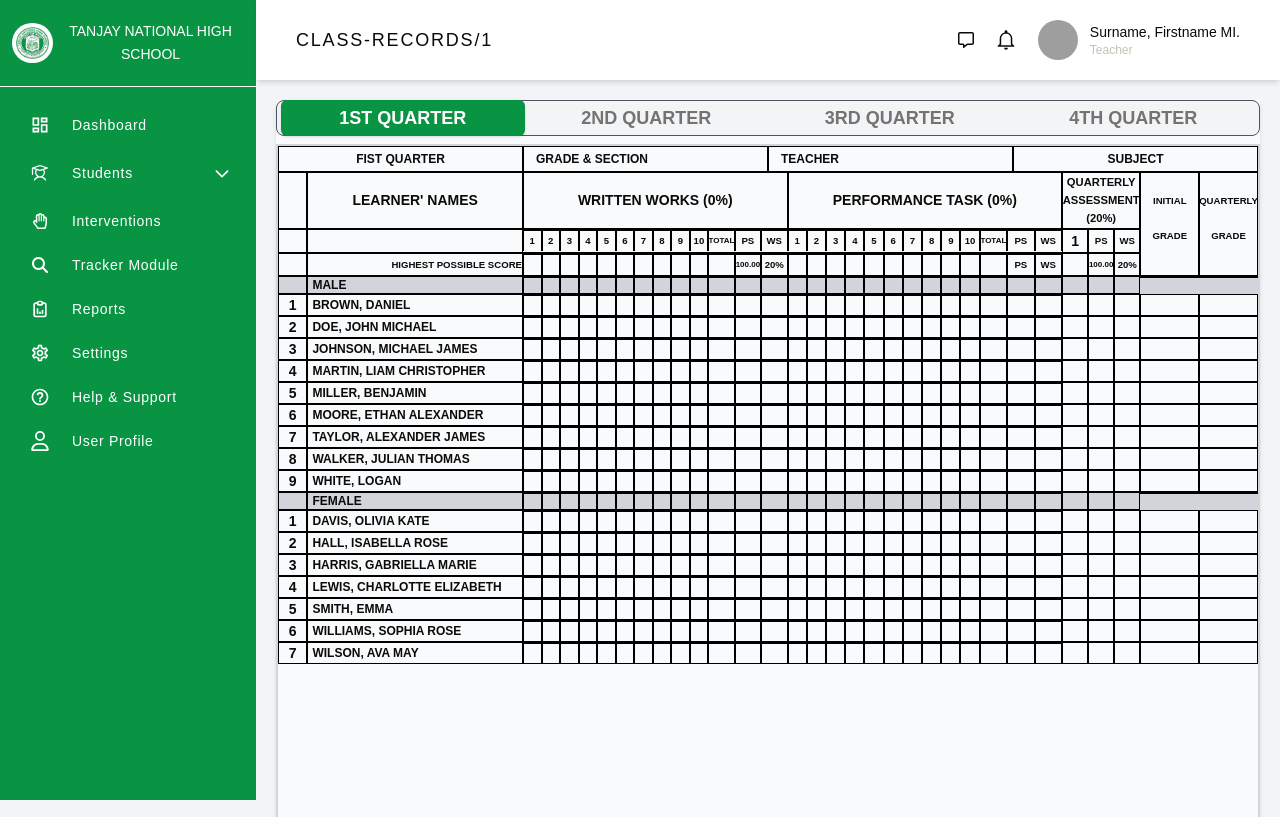
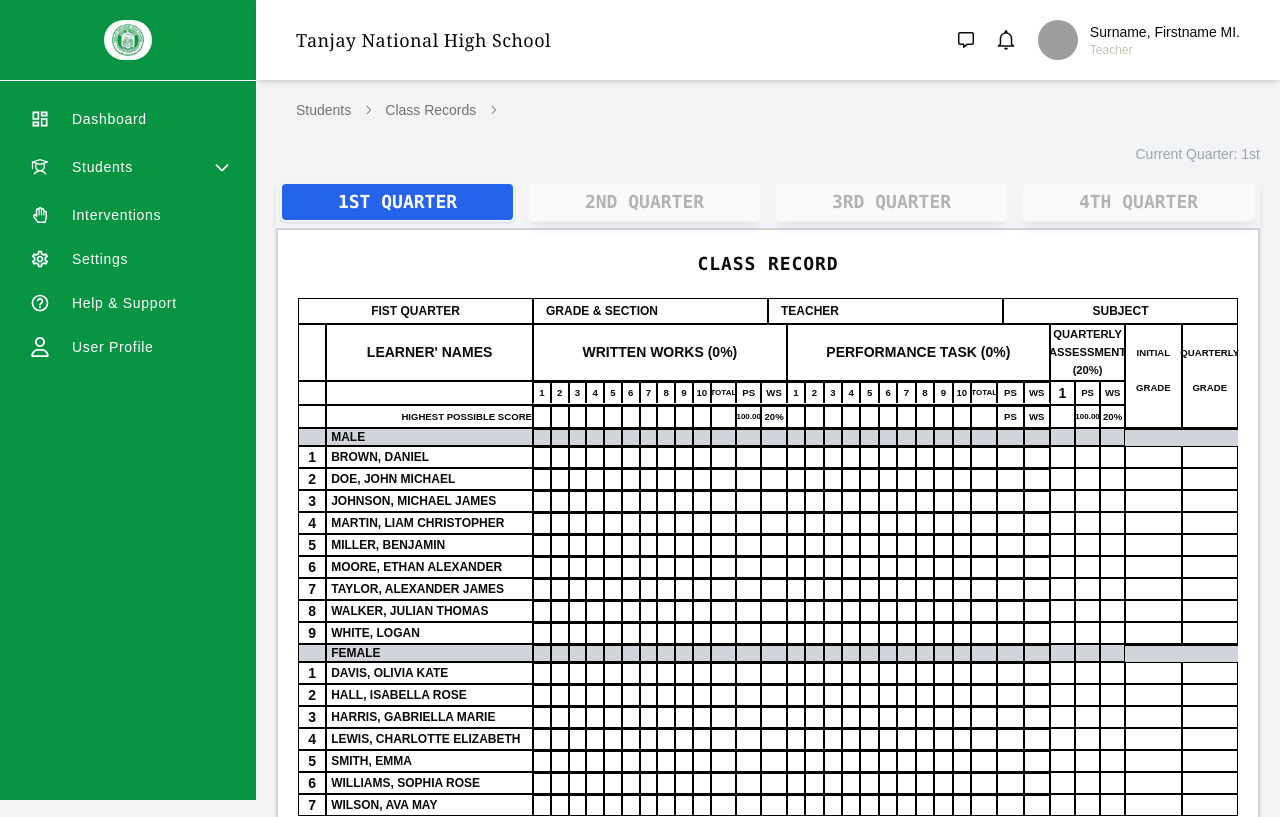
Before and after one commit to ReformaMark/e-school-record-management, a Next.js app: page /class-records/1 in a window 1280 px wide. Shown: the top 817 px of the page. Built offline with nearby package versions, Linux system fonts and the light colour scheme; grey boxes are pictures that could not be loaded.

Commit message:
Add breadcrumb navigation to various pages and update UI components for consistency

```diff
--- a/src/app/(teacher)/class-records/[section]/page.tsx
+++ b/src/app/(teacher)/class-records/[section]/page.tsx
@@ -3,6 +3,14 @@ import React from 'react'
 import { Tabs, TabsContent, TabsList, TabsTrigger } from "@/components/ui/tabs"
 import ClassRecordTemplate from '../_components/ClassRecordTemplate'
 import { sections } from '../../section/section-data'
+import {
+    Breadcrumb,
+    BreadcrumbItem,
+    BreadcrumbList,
+    BreadcrumbPage,
+    BreadcrumbSeparator
+} from "@/components/ui/breadcrumb"
+
 function SectionClassRecord({
     params
 }:{
@@ -11,17 +19,35 @@ function SectionClassRecord({
     }
 }) {
     const section = sections.find((section)=> section.section === params.section)
+    const currentQuarter = 1;
   return (
-    <div className='m-5 bg-white max-w-full min-h-screen'>
-        <Tabs defaultValue="1st" className="w-full mt-5 shadow-md bg-gray-50">
+    <div className='m-5 max-w-full min-h-screen'>
+         <Breadcrumb className="hidden md:flex mb-6 mt-5 ml-5">
+            <BreadcrumbList>
+                <BreadcrumbItem>
+                    <BreadcrumbPage className="text-muted-foreground">Students</BreadcrumbPage>
+                </BreadcrumbItem>
+                <BreadcrumbSeparator />
+                <BreadcrumbItem>
+                    <BreadcrumbPage  className="text-muted-foreground">Class Records</BreadcrumbPage>
+                </BreadcrumbItem>
+                <BreadcrumbSeparator />
+                <BreadcrumbItem>
+                    <BreadcrumbPage>{section?.section}</BreadcrumbPage>
+                </BreadcrumbItem>
+            </BreadcrumbList>
+        </Breadcrumb>
+        <h1 className='text-right w-full text-sm text-gray-400'>Current Quarter: {currentQuarter=== 1 ?"1st": currentQuarter === 2 ? "2nd" : currentQuarter === 3 ? "3rd" : "4th" } </h1>
+        <Tabs defaultValue={currentQuarter=== 1 ?"1st": currentQuarter === 2 ? "2nd" : currentQuarter === 3 ? "3rd" : "4th" } className="w-full mt-5 shadow-md ">
           {/* <h1 className='text-xs text-foreground font-semibold'>Select tab to show: </h1> */}
-          <TabsList className='bg-gray-100 border border-gray-600  w-full'>
-            <TabsTrigger value="1st" className='w-full uppercase data-[state=active]:bg-primary text-lg font-semibold data-[state=active]:text-white' >1st Quarter</TabsTrigger>
-            <TabsTrigger value="2nd" className='w-full uppercase data-[state=active]:bg-primary text-lg font-semibold data-[state=active]:text-white'>2nd Quarter</TabsTrigger>
-            <TabsTrigger value="3rd" className='w-full uppercase data-[state=active]:bg-primary text-lg font-semibold data-[state=active]:text-white'>3rd Quarter</TabsTrigger>
-            <TabsTrigger value="4th" className='w-full uppercase data-[state=active]:bg-primary text-lg font-semibold data-[state=active]:text-white'>4th Quarter</TabsTrigger>
+          <TabsList className=' space-x-3   w-full'>
+            <TabsTrigger value="1st" className='w-full shadow-lg  bg-white border-2 transition-colors duration-700 ease-in border-gray-100 font-mono uppercase data-[state=active]:bg-blue-600 text-lg font-semibold data-[state=active]:text-white' >1st Quarter</TabsTrigger>
+            <TabsTrigger disabled={currentQuarter < 2 ? true : false } value="2nd" className='w-full shadow-lg  bg-white border-2 transition-colors duration-700 ease-in border-gray-100 font-mono uppercase data-[state=active]:bg-blue-600 text-lg font-semibold data-[state=active]:text-white'>2nd Quarter</TabsTrigger>
+            <TabsTrigger disabled={currentQuarter < 3 ? true : false }  value="3rd" className='w-full shadow-lg  bg-white border-2 transition-colors duration-700 ease-in border-gray-100 font-mono  uppercase data-[state=active]:bg-blue-600 text-lg font-semibold data-[state=active]:text-white'>3rd Quarter</TabsTrigger>
+            <TabsTrigger disabled={currentQuarter < 4 ? true : false } value="4th" className='w-full shadow-lg bg-white  border-2 transition-colors duration-700 ease-in border-gray-100 font-mono  uppercase data-[state=active]:bg-blue-600 text-lg font-semibold data-[state=active]:text-white'>4th Quarter</TabsTrigger>
           </TabsList>
-          <TabsContent value="1st" className='min-h-screen border-2 border-gray-300'>
+          <TabsContent value="1st" className='min-h-screen transition-all duration-300 ease-in-out space-y-5 p-5 bg-white border-2 border-gray-300'>
+            <h1 className='text-lg uppercase tracking-wider font-semibold font-mono text-center'>Class Record</h1>
             <ClassRecordTemplate subject={section ? section.subject : ''} />
           </TabsContent>
           <TabsContent value="2nd" className='min-h-screen border-2 border-gray-300'>
--- a/src/app/(teacher)/class-records/page.tsx
+++ b/src/app/(teacher)/class-records/page.tsx
@@ -2,14 +2,35 @@
 import React from 'react'
 import SectionsCard from './_components/SectionsCard'
 import { sections } from '../section/section-data'
-
+import {
+    Breadcrumb,
+    BreadcrumbItem,
+    BreadcrumbList,
+    BreadcrumbPage,
+    BreadcrumbSeparator
+} from "@/components/ui/breadcrumb"
 function ClassRecordPage() {
 
   return (
-    <div className=' m-5 grid grid-cols-4 gap-10'>
-        {sections.map((section) =>(
-            <SectionsCard key={section.section} section={section}/>
-        ))}
+    <div className=" m-5 ">
+        <Breadcrumb className="hidden md:flex mb-6">
+            <BreadcrumbList>
+                <BreadcrumbItem>
+                    <BreadcrumbPage className="text-muted-foreground">Students</BreadcrumbPage>
+                </BreadcrumbItem>
+                <BreadcrumbSeparator />
+                <BreadcrumbItem>
+                    <BreadcrumbPage>Class Records</BreadcrumbPage>
+                </BreadcrumbItem>
+            </BreadcrumbList>
+        </Breadcrumb>
+        <h1 className='text-sm text-muted-foreground w-full text-right'>Total handled Sections: {sections.length}</h1>
+        <div className=' m-5 grid grid-cols-3 gap-10'>
+
+            {sections.map((section) =>(
+                <SectionsCard key={section.section} section={section}/>
+            ))}
+        </div>
     </div>
   )
 }
--- a/src/app/(teacher)/my-advisees/page.tsx
+++ b/src/app/(teacher)/my-advisees/page.tsx
@@ -17,12 +17,12 @@ function Studentpage() {
             <BreadcrumbList>
                 <BreadcrumbItem>
                     <BreadcrumbLink asChild>
-                        <Link href="/dashboard">Dashboard</Link>
+                        <Link href="/dashboard">Students</Link>
                     </BreadcrumbLink>
                 </BreadcrumbItem>
                 <BreadcrumbSeparator />
                 <BreadcrumbItem>
-                    <BreadcrumbPage>Students</BreadcrumbPage>
+                    <BreadcrumbPage>Advisees</BreadcrumbPage>
                 </BreadcrumbItem>
             </BreadcrumbList>
         </Breadcrumb>
--- a/src/app/(teacher)/section/[section]/page.tsx
+++ b/src/app/(teacher)/section/[section]/page.tsx
@@ -14,12 +14,34 @@ import {
   DialogTrigger,
 } from "@/components/ui/dialog"
 import { FaRegSave } from 'react-icons/fa'
+import {
+  Breadcrumb,
+  BreadcrumbItem,
+  BreadcrumbList,
+  BreadcrumbPage,
+  BreadcrumbSeparator
+} from "@/components/ui/breadcrumb"
 
 
 function Section({params}:{params: {section: string}}) {
   const section = sections.find((section) => section.section === params.section)
   return (
     <div className='bg-white m-5 min-h-screen max-w-full shadow-md p-5'>
+       <Breadcrumb className="hidden md:flex mb-6">
+            <BreadcrumbList>
+                <BreadcrumbItem>
+                    <BreadcrumbPage className="text-muted-foreground">Students</BreadcrumbPage>
+                </BreadcrumbItem>
+                <BreadcrumbSeparator />
+                <BreadcrumbItem>
+                    <BreadcrumbPage  className="text-muted-foreground">Sections</BreadcrumbPage>
+                </BreadcrumbItem>
+                <BreadcrumbSeparator />
+                <BreadcrumbItem>
+                    <BreadcrumbPage  >{section?.section}</BreadcrumbPage>
+                </BreadcrumbItem>
+            </BreadcrumbList>
+        </Breadcrumb>
       <div className="w-full flex items-center justify-end">
         <Dialog>
             <DialogTrigger className='border shadow-md flex justify-center items-center gap-x-3 bg-blue-600 text-white border-gray-100 rounded-md px-2 py-1'>
--- a/src/app/(teacher)/section/page.tsx
+++ b/src/app/(teacher)/section/page.tsx
@@ -6,12 +6,29 @@ import React from 'react'
 import { SectionAverageChart } from './_components/SectionAverageChart'
 import { DataTable } from './_components/data-table'
 import { sectionColumns, sections } from './section-data'
+import {
+    Breadcrumb,
+    BreadcrumbItem,
+    BreadcrumbList,
+    BreadcrumbPage,
+    BreadcrumbSeparator
+} from "@/components/ui/breadcrumb"
 
 
 function SectionPage() {
   return (
     <div className='p-5 bg-white shadow-md m-5'>
-
+        <Breadcrumb className="hidden md:flex mb-6">
+            <BreadcrumbList>
+                <BreadcrumbItem>
+                    <BreadcrumbPage className="text-muted-foreground">Students</BreadcrumbPage>
+                </BreadcrumbItem>
+                <BreadcrumbSeparator />
+                <BreadcrumbItem>
+                    <BreadcrumbPage  >Sections</BreadcrumbPage>
+                </BreadcrumbItem>
+            </BreadcrumbList>
+        </Breadcrumb>
         <Card x-chunk="dashboard-06-chunk-0">
             <CardHeader>
                 <CardTitle>Sections</CardTitle>
--- a/src/app/components/Navbar.tsx
+++ b/src/app/components/Navbar.tsx
@@ -3,14 +3,12 @@ import React from 'react'
 import { FaRegMessage } from "react-icons/fa6";
 import { Avatar, AvatarFallback, AvatarImage } from '@/components/ui/avatar';
 import { IoMdNotificationsOutline } from 'react-icons/io';
-import { usePathname } from 'next/navigation';
 
 function Navbar() {
-    const pathname = usePathname()
-    const formattedPathname = pathname.startsWith('/') ? pathname.substring(1) : pathname;
+
   return (
     <nav className='w-full z-50 shadow-md py-5 flex justify-between items-center px-5  sm:px-12  md:px-16 lg:px-10 bg-white'>
-        <h1 className='uppercase text-lg tracking-widest'>{formattedPathname}</h1>
+        <h1 className='font-serif font-medium tracking-wide text-lg'>Tanjay National High School</h1>
 
         <div className="flex items-center gap-x-5">
             <FaRegMessage className='size-4'/>
--- a/src/app/components/Sidenav.tsx
+++ b/src/app/components/Sidenav.tsx
@@ -7,8 +7,7 @@ import { MdOutlineDashboard, MdOutlineSettings } from 'react-icons/md'
 import { usePathname } from 'next/navigation'
 import { PiStudent } from 'react-icons/pi'
 import { FaRegHandPaper } from 'react-icons/fa'
-import { FaMagnifyingGlass, FaRegUser } from 'react-icons/fa6'
-import { TbReportAnalytics } from 'react-icons/tb'
+import { FaRegUser } from 'react-icons/fa6'
 import { BiHelpCircle } from 'react-icons/bi'
 import {
     Accordion,
@@ -26,7 +25,7 @@ function Sidenav() {
             <div className="w-12 h-10 mx-auto bg-white rounded-full p-1">
                 <Image src={Logo} alt='' className='size-full object-contain '/>
             </div>
-            <h1 className='text-white text-center text-sm uppercase font-medium leading-relaxed'>Tanjay National High School</h1>
+
         </div>
 
         {/* for teachers navigation */}
@@ -47,13 +46,10 @@ function Sidenav() {
                     </AccordionTrigger>
                     <AccordionContent className='pl-10'>
                         <div className="flex flex-col">
-                            <Link href={'/my-advisees'} className={`${pathname === '/' ? "bg-[#0087ba]": "bg-transparent"} hover:underline flex items-center py-2 px-3 rounded-xl gap-x-3 text-sm font-medium  text-center`}>
+                            <Link href={'/my-advisees'} className={`${pathname === '/my-advisees' ? "bg-[#0087ba]": "bg-transparent"} hover:underline flex items-center py-2 px-3 rounded-xl gap-x-3 text-sm font-medium  text-center`}>
                             Advisees
                             </Link>
-                            <Link href={'/enrollment-records'} className={`${pathname === '/' ? "bg-[#0087ba]": "bg-transparent"} hover:underline  flex items-center py-2 px-3 rounded-xl gap-x-3 text-sm font-medium  text-center`}>
 
-                               Enrollment Records
-                            </Link>
                             <Link href={'/class-records'} className={`${pathname === '/class-records' ? "bg-[#0087ba]": "bg-transparent"} hover:underline  flex items-center py-2 px-3 rounded-xl gap-x-3 text-sm font-medium  text-center`}>
                                Class Records
                             </Link>
@@ -68,14 +64,6 @@ function Sidenav() {
             <Link href={'/dashboard'} className={`${pathname === '/' ? "bg-[#0087ba]": "bg-transparent"}  flex items-center py-2 px-3 rounded-xl gap-x-3 text-sm font-medium  text-center`}>
                 <FaRegHandPaper className='size-4 w-10' />
                 <h1 className='tracking-wider'>Interventions</h1>
-            </Link>
-            <Link href={'/dashboard'} className={`${pathname === '/' ? "bg-[#0087ba]": "bg-transparent"}  flex items-center py-2 px-3 rounded-xl gap-x-3 text-sm font-medium  text-center`}>
-            <   FaMagnifyingGlass className='size-4 w-10'/>
-                <h1 className='tracking-wider'>Tracker Module</h1>
-            </Link>
-            <Link href={'/dashboard'} className={`${pathname === '/' ? "bg-[#0087ba]": "bg-transparent"}  flex items-center py-2 px-3 rounded-xl gap-x-3 text-sm font-medium  text-center`}>
-                <TbReportAnalytics className='size-5 w-10' />
-                <h1 className='tracking-wider'>Reports</h1>
             </Link>
             <Link href={'/dashboard'} className={`${pathname === '/' ? "bg-[#0087ba]": "bg-transparent"}  flex items-center py-2 px-3 rounded-xl gap-x-3 text-sm font-medium  text-center`}>
                 <MdOutlineSettings className='size-5 w-10' />
```
Also changed, not shown: src/app/(teacher)/class-records/_components/SectionsCard.tsx (+4 -3 lines), src/app/(teacher)/dashboard/page.tsx (+13 -0 lines).
